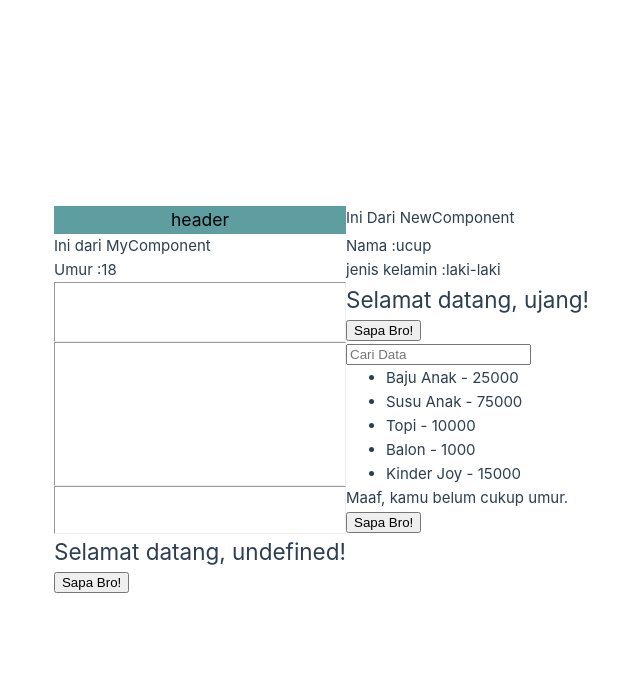
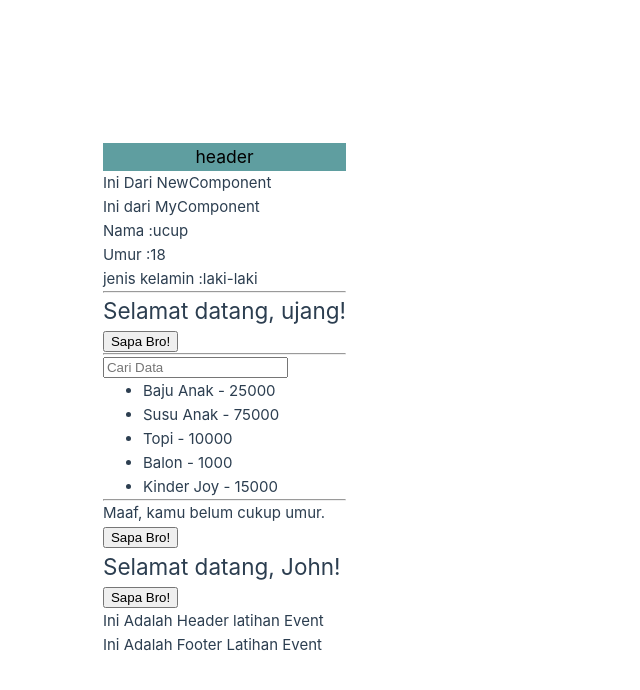
Before and after one commit to muhammaddaffafauzan/belajar-vue, a Vue app: page / in a window 1280 px wide. Shown: the top 690 px of the page, without its empty margins (294-934 px from the left). Built offline with nearby package versions, Linux system fonts and the light colour scheme.

Commit message:
events dan slot

```diff
--- a/src/components/EventComponent.vue
+++ b/src/components/EventComponent.vue
@@ -3,6 +3,8 @@
       <h2 v-if="umur >= 18">{{ pesanSelamat }}</h2>
       <p v-else>Maaf, kamu belum cukup umur.</p>
       <button @click="greet">Sapa Bro!</button>
+      <slot name="header"></slot>
+      <slot name="footer"></slot>
   </div>
 </template>
 
--- a/src/components/NewComponent.vue
+++ b/src/components/NewComponent.vue
@@ -1,4 +1,5 @@
 <template>
+  <div>
     <Header text="header"></Header>
   <p>Ini Dari NewComponent</p>
   <MyComponent nama="ucup" umur="18"/>
@@ -9,8 +10,19 @@
   <LatihanDuaComponent></LatihanDuaComponent>
   <hr>
   <ComponentWatchers nama="nanang" umur="11"></ComponentWatchers>
-  <EventComponent :name="nama" :umur="umur" @greeted="onGreeted"></EventComponent>
-
+  <EventComponent :nama="nama" :umur="umur" @greeted="onGreeted">
+            <template #footer>
+                <div>
+                    <p>Ini Adalah Footer Latihan Event</p>
+                </div>
+            </template>
+            <template #header>
+                <div>
+                    <p>Ini Adalah Header latihan Event</p>
+                </div>
+            </template>
+        </EventComponent>
+    </div>
 
   </template>
 
```
